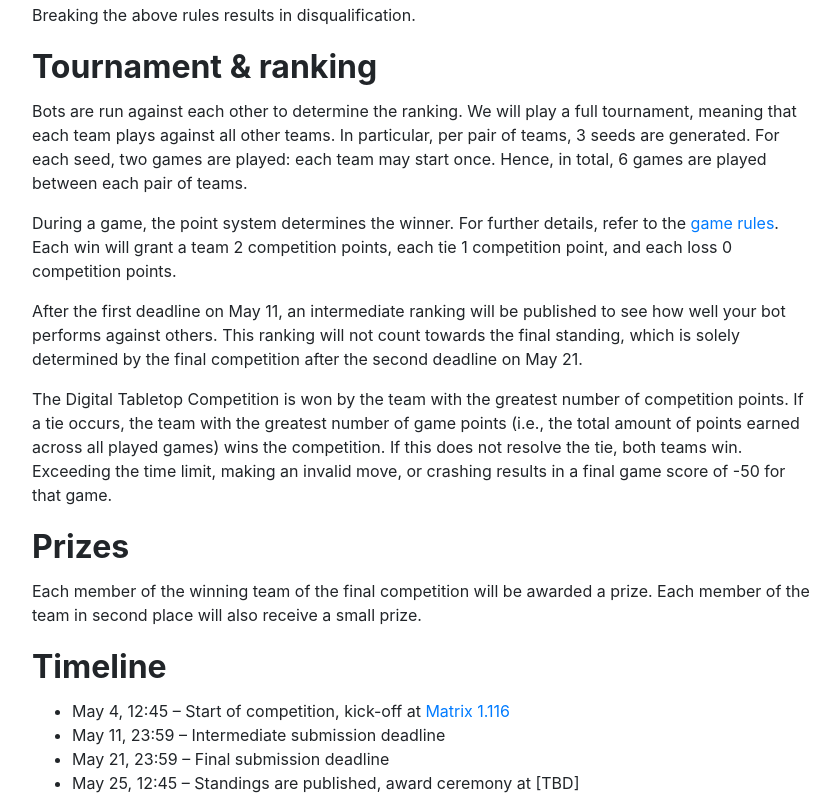
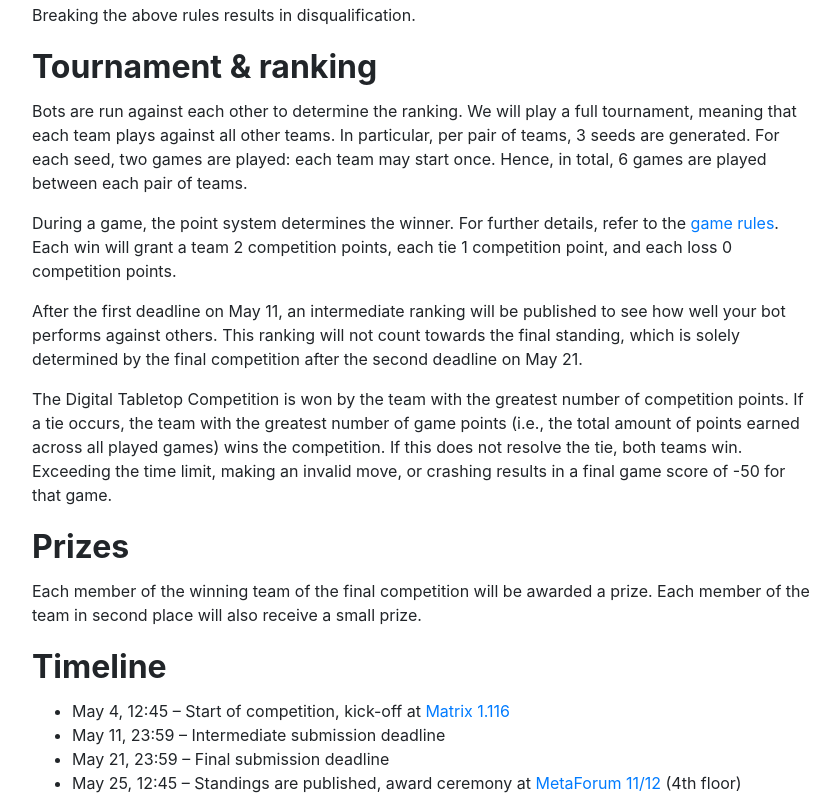
Before and after one commit to digital-tabletop-competition/digital-tabletop-competition.github.io, a plain HTML site: page competition-rules.html in a window 1280 px wide. Shown: the part 1011-1814 px from the top of the page, without its empty margins (216-1056 px from the left). Drawn offline with Linux system fonts and the light colour scheme.

Commit message:
Add room for award ceremony

```diff
--- a/competition-rules.html
+++ b/competition-rules.html
@@ -94,7 +94,7 @@
         <li>May 4, 12:45 &#8211; Start of competition, kick-off at <a href="https://goo.gl/maps/P32TfuKJvnSVnuxJ9" target="_blank">Matrix 1.116</a></li>
         <li>May 11, 23:59 &#8211; Intermediate submission deadline</li>
         <li>May 21, 23:59 &#8211; Final submission deadline</li>
-        <li>May 25, 12:45 &#8211; Standings are published, award ceremony at [TBD]</li>
+        <li>May 25, 12:45 &#8211; Standings are published, award ceremony at <a href="https://goo.gl/maps/QHMV3wB1XRV6Tmg1A" target="_blank">MetaForum 11/12</a> (4th floor)</li>
     </ul>
 
 </body>
```
